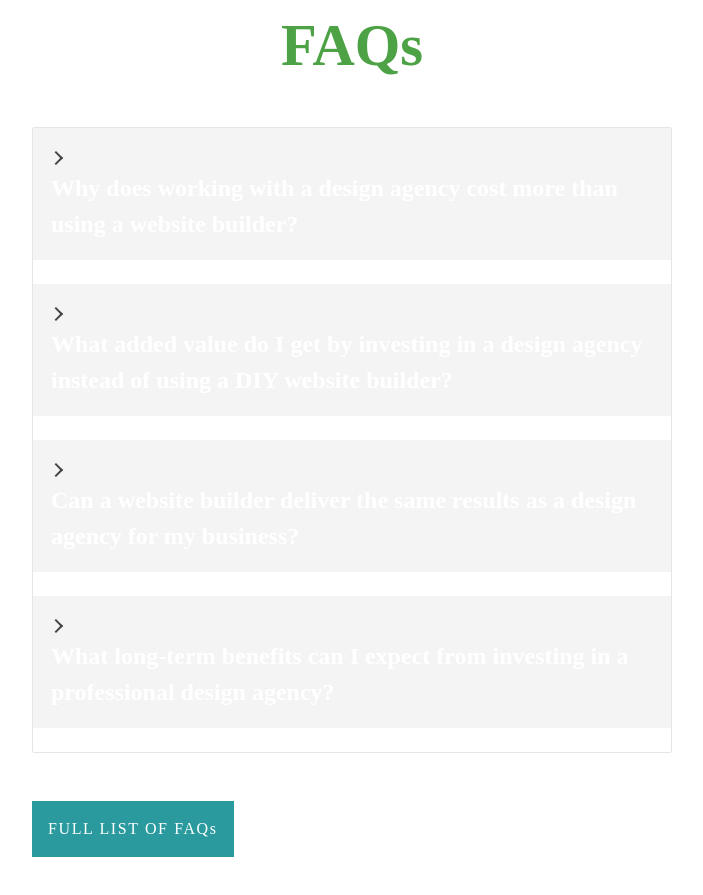
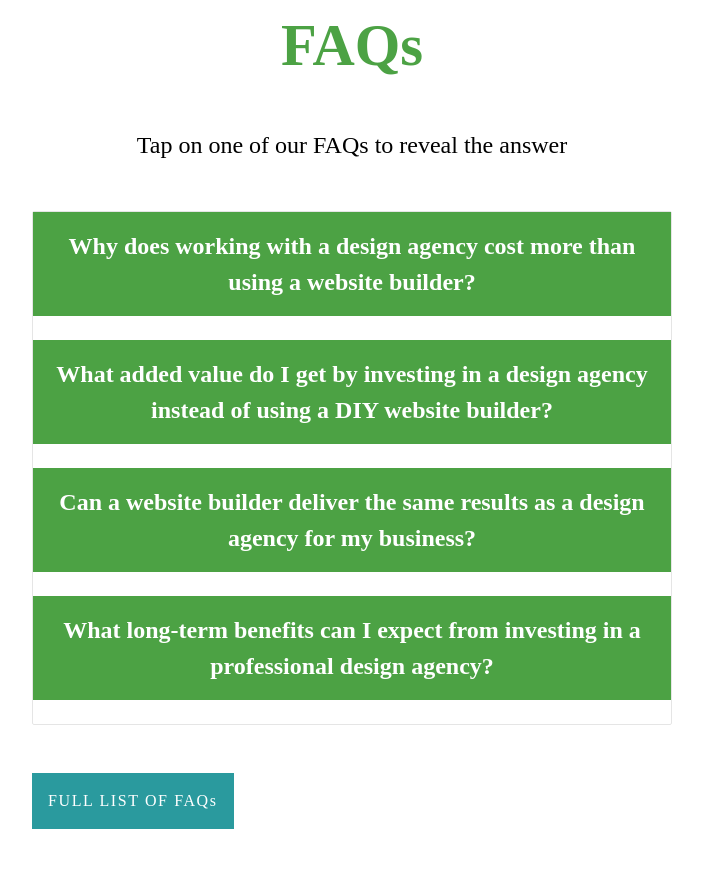
Before and after one commit to hannahf86/jwd, a React (Vite) app: page / in a window 1280 px wide. Shown: the part 7400-8295 px from the top of the page, without its empty margins (288-991 px from the left). Built offline with nearby package versions, Linux system fonts and the light colour scheme.

Commit message:
faqs updated

```diff
--- a/src/Components/FAQs.jsx
+++ b/src/Components/FAQs.jsx
@@ -15,8 +15,8 @@ export default function Faqs() {
       {/* Q1 */}
       <AccordionItem className="mb-6">
         <AccordionItemHeading>
-          <AccordionItemButton>
-            <h2 className="font-bold text-white text-base">
+          <AccordionItemButton className="bg-green px-2 py-4 flex flex-col">
+            <h2 className="font-bold text-white text-base text-center">
               Why does working with a design agency cost more than using a
               website builder?
             </h2>
@@ -39,8 +39,8 @@ export default function Faqs() {
       {/* Q2 */}
       <AccordionItem className="mb-6">
         <AccordionItemHeading>
-          <AccordionItemButton>
-            <h2 className="font-bold text-white text-base">
+          <AccordionItemButton className="bg-green px-2 py-4 flex flex-col">
+            <h2 className="font-bold text-white text-base text-center">
               What added value do I get by investing in a design agency instead
               of using a DIY website builder?
             </h2>
@@ -63,8 +63,8 @@ export default function Faqs() {
       {/* Q3 */}
       <AccordionItem className="mb-6">
         <AccordionItemHeading>
-          <AccordionItemButton>
-            <h2 className="font-bold text-white text-base">
+          <AccordionItemButton className="bg-green px-2 py-4 flex flex-col">
+            <h2 className="font-bold text-white text-base text-center">
               Can a website builder deliver the same results as a design agency
               for my business?
             </h2>
@@ -86,8 +86,8 @@ export default function Faqs() {
       {/* Q4 */}
       <AccordionItem className="mb-6">
         <AccordionItemHeading>
-          <AccordionItemButton>
-            <h2 className="font-bold text-white text-base">
+          <AccordionItemButton className="bg-green px-2 py-4 flex flex-col">
+            <h2 className="font-bold text-white text-base text-center">
               What long-term benefits can I expect from investing in a
               professional design agency?
             </h2>
--- a/src/Pages/Book.jsx
+++ b/src/Pages/Book.jsx
@@ -39,10 +39,13 @@ const Book = () => {
             <Link
               to="https://www.facebook.com/profile.php?id=61562515362932"
               target="_blank">
-              <FaFacebookSquare size={35} className="ml-6" />
+              <FaFacebookSquare size={35} className="ml-6 hover:text-accent" />
             </Link>
             <Link to="https://www.instagram.com/jorvikwebdev/" target="_blank">
-              <FaInstagramSquare size={35} className="mx-6 " />
+              <FaInstagramSquare
+                size={35}
+                className="mx-6 hover:text-accent "
+              />
             </Link>
           </div>
         </div>
--- a/src/Pages/Landing.jsx
+++ b/src/Pages/Landing.jsx
@@ -712,6 +712,9 @@ const Landing = () => {
         <h1 className="text-3xl text-green font-bold mb-12 text-center">
           FAQs
         </h1>
+        <h2 className="text-base text-center mb-12">
+          Tap on one of our FAQs to reveal the answer
+        </h2>
         <Faqs />
         <div className="mt-12 text-right w-fit">
           <Link to="faqs">
--- a/src/Pages/Services.jsx
+++ b/src/Pages/Services.jsx
@@ -401,7 +401,7 @@ const Services = () => {
       <div
         id="desktop-c2a"
         className="bg-green p-20 hidden lg:block flex flex-col justify-center items-center">
-        <h2 className="text-xl text-accent font-bold mb-8 text-center">
+        <h2 className="text-xl text-white font-bold mb-8 text-center">
           Not quite sure?
         </h2>
         <p className="text-base text-white text-center mb-6">
```
